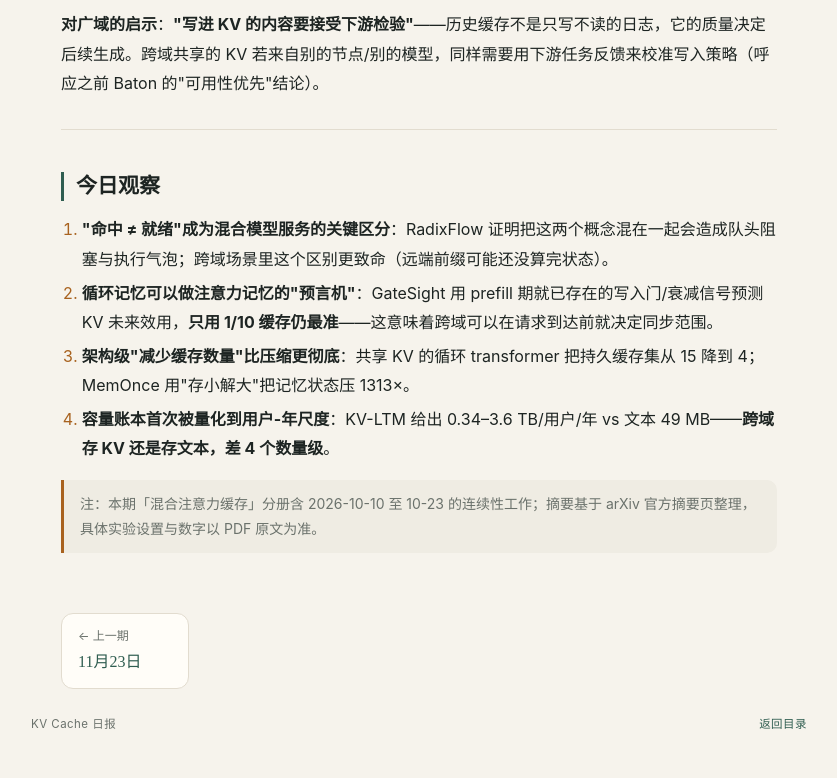
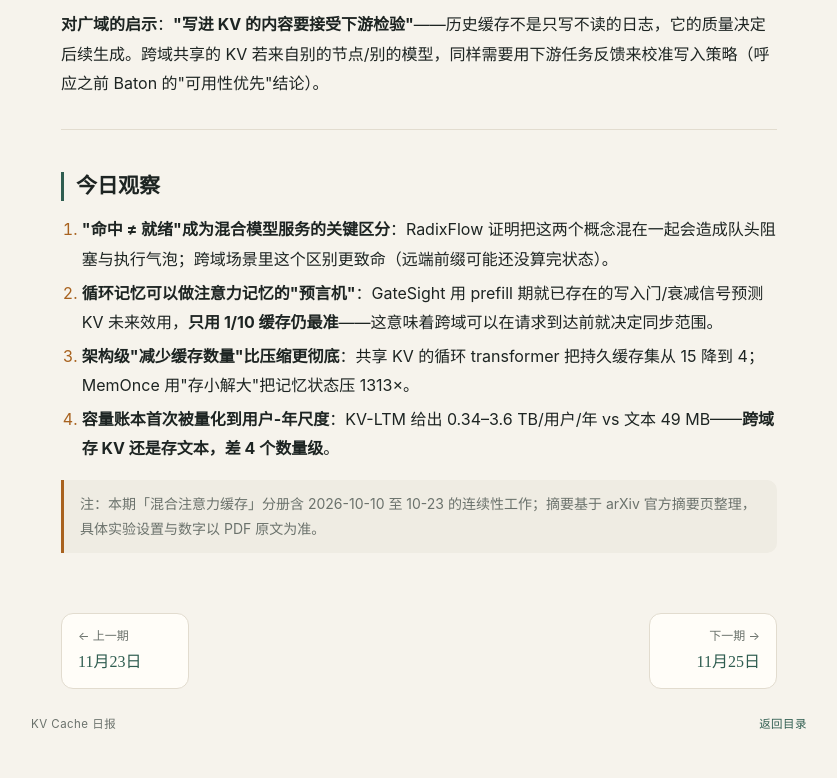
Before and after one commit to LuJiaxun/kv-cache-daily, a plain HTML site: page days/2026-11-24.html in a window 1280 px wide. Shown: the part 7099-7877 px from the top of the page, without its empty margins (221-1058 px from the left). Drawn offline with Linux system fonts and the light colour scheme.

Commit message:
deploy: days/2026-11-24.html

```diff
--- a/days/2026-11-24.html
+++ b/days/2026-11-24.html
@@ -196,7 +196,7 @@
 <p>注：本期「混合注意力缓存」分册含 2026-10-10 至 10-23 的连续性工作；摘要基于 arXiv 官方摘要页整理，具体实验设置与数字以 PDF 原文为准。</p>
 </blockquote>
 </main>
-<nav class="pager"><a class="pager-link" href="2026-11-23.html"><span class="dir">← 上一期</span><span class="d">11月23日</span></a></nav>
+<nav class="pager"><a class="pager-link" href="2026-11-23.html"><span class="dir">← 上一期</span><span class="d">11月23日</span></a><a class="pager-link next" href="2026-11-25.html"><span class="dir">下一期 →</span><span class="d">11月25日</span></a></nav>
 <footer class="footer"><span>KV Cache 日报</span><a href="../index.html">返回目录</a></footer>
 
 <script src="../assets/app.js" defer></script>
```
